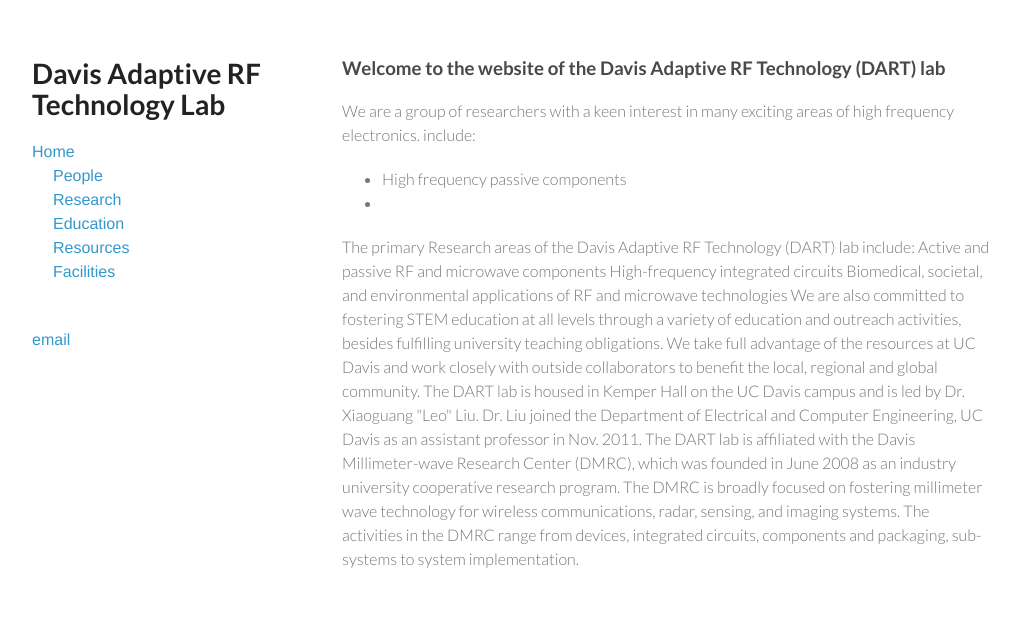
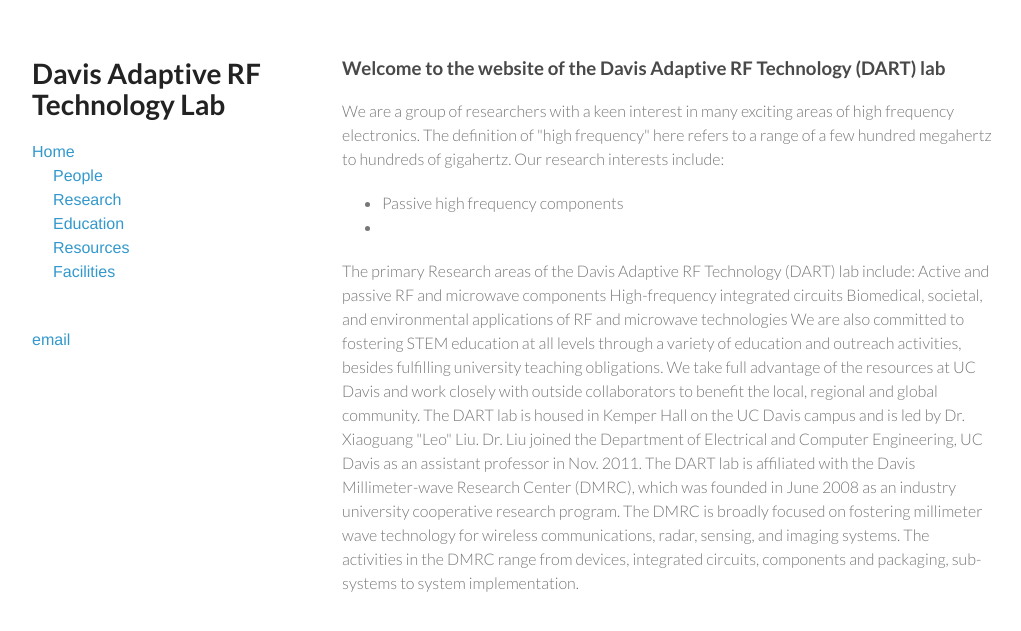
Before and after one commit to ucdart/ucdart.github.io, a Jekyll site: the page built from index.html, in a window 1280 px wide. Shown: the top 631 px of the page, without its empty margins (128-1149 px from the left). Built offline with Jekyll 4.4.1, drawn with Linux system fonts in a browser that asks for light colours.

Commit message:
modify homepage

```diff
--- a/index.html
+++ b/index.html
@@ -6,9 +6,9 @@
 
 <section>
         <h3>Welcome to the website of the Davis Adaptive RF Technology (DART) lab</h3>
-        <p>We are a group of researchers with a keen interest in many exciting areas of high frequency electronics.  include:
+        <p>We are a group of researchers with a keen interest in many exciting areas of high frequency electronics. The definition of "high frequency" here refers to a range of a few hundred megahertz to hundreds of gigahertz. Our research interests  include:
              <ul>
-                     <li>High frequency passive components</li>
+                     <li>Passive high frequency components</li>
                      <li> </li>
              </ul>
 
```
